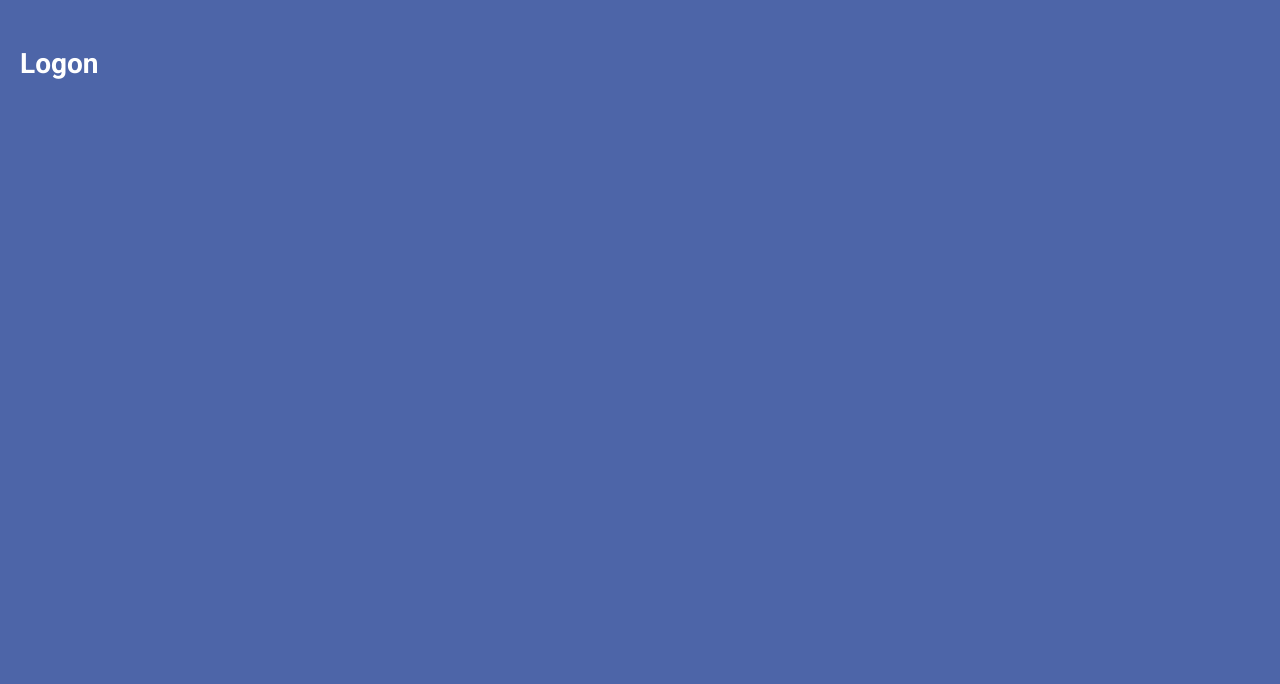
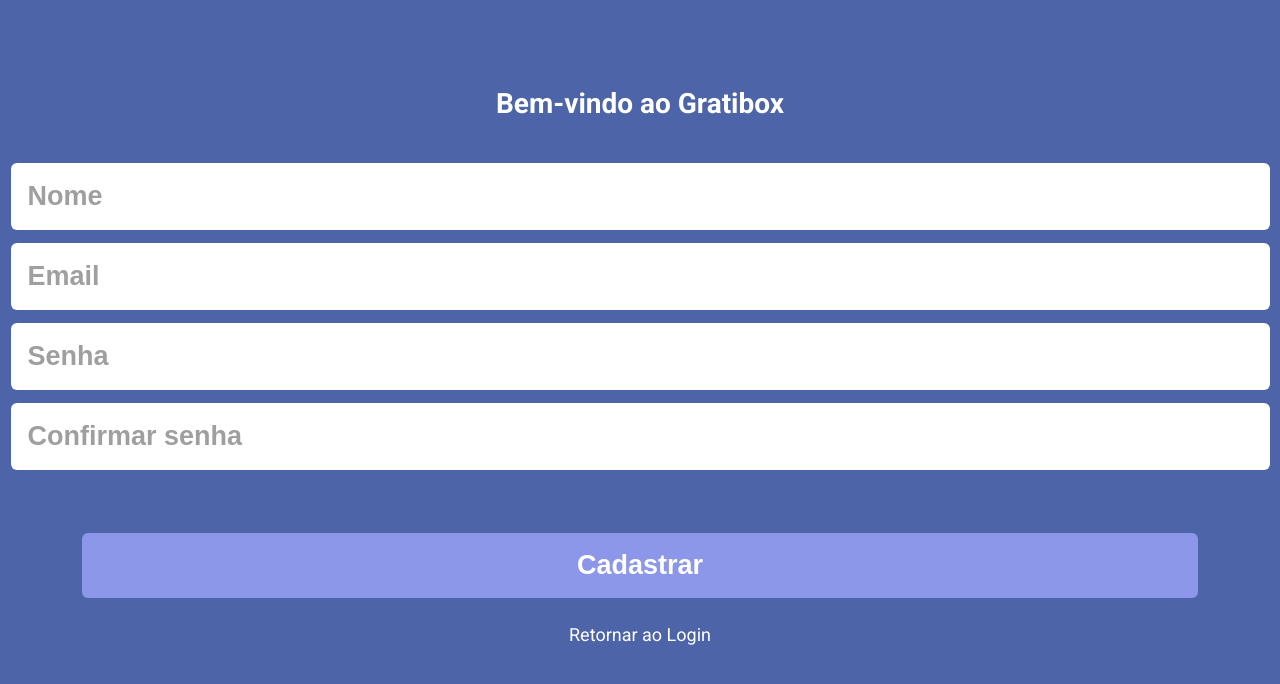
Before and after one commit to digdiego13/gratibox-front, a React (Create React App) app: page /sign-up in a window 1280 px wide. Shown: the top 684 px of the page. Built offline with nearby package versions, Linux system fonts and the light colour scheme.

Commit message:
Login e cadastros feitos

```diff
--- a/src/components/LoginPage.js
+++ b/src/components/LoginPage.js
@@ -3,7 +3,6 @@
 import { Link, useHistory } from "react-router-dom";
 import {SignUpOrLoginButtonStyled, SignUpOrLoginInputStyled, SwitchSignUpLoginLinkStyled} from "../shared/sharedStyles/sharedStyles";
 import UserContext from "../contexts/UserContext";
-
 import { postLogin } from "../service";
 
 export default function LoginPage() {
@@ -52,7 +51,7 @@
     }
     return (
         <LoginDataContainerStyled onSubmit={userLogin}>
-            <h1>Bem vindo</h1>
+            <h1>Bem-vindo ao Gratibox</h1>
             <SignUpOrLoginInputStyled
                     type="email"
                     placeholder="e-mail"
@@ -62,22 +61,19 @@
                 />
                 <SignUpOrLoginInputStyled
                     type="password"
-                    placeholder="password"
+                    placeholder="senha"
                     value={password}
                     onChange={(e) => setPassword(e.target.value)}
                     required
                 />
                 <SignUpOrLoginButtonStyled
                 type="submit"
-                back={'login'}
-                color= {'login'}
-                width ={'login'}
                 disabled={isLoading ? true : false}>
-                    Log In
+                    Login
                 </SignUpOrLoginButtonStyled >
                 <Link to={'/sign-up'} style={{textDecoration: 'none'}}>
                     <SwitchSignUpLoginLinkStyled>
-                        First time? Create an account!
+                    Ainda não sou grato
                     </SwitchSignUpLoginLinkStyled>
                 </Link>
         </LoginDataContainerStyled>
--- a/src/components/LogonPage.js
+++ b/src/components/LogonPage.js
@@ -1,9 +1,101 @@
+import styled from "styled-components";
+import { useState } from "react";
+import { Link, useHistory } from "react-router-dom";
+import {SignUpOrLoginButtonStyled, SignUpOrLoginInputStyled, SwitchSignUpLoginLinkStyled} from "../shared/sharedStyles/sharedStyles";
+import { postSignUp } from "../service";
+
+export default function SignUpPage() {
+
+    const [email, setEmail] = useState("");
+    const [password, setPassword] = useState("");
+    const [passwordConfirm, setPasswordConfirm] = useState('');
+    const [username, setUsername] = useState("");
+    const [isLoading, setIsLoading] = useState(false);
+    const history = useHistory();
+
+    function userSignUp (event){
+
+        event.preventDefault();
+
+        if(password !== passwordConfirm) {
+            alert("A senhas inseridas não são as mesmas.");
+            return
+        }
+        const body = {email, password, username}
+        setIsLoading(true);
+
+        postSignUp(body)
+            .then((response) => {
+                setIsLoading(false);
+                history.push('/sign-in');
+            })
+            .catch((err) => {
+                setIsLoading(false);
+                if (err.response.status === 403){
+                    alert ('O e-mail inserido já está cadastrado.');
+                }
+                else if (err.response.status === 500){
+                    alert ('Erro de servidor');
+                }
+                else{
+                    alert(err.response.data);
+                }
+            });
+    }
+
+    return(
+        <SignUpDataContainerStyled onSubmit={userSignUp}>
+                <h1>Bem-vindo ao Gratibox</h1>
+                <SignUpOrLoginInputStyled
+                    type="username"
+                    placeholder="Nome"
+                    value={username}
+                    onChange={(e) => setUsername(e.target.value)}
+                    required
+                />
+                <SignUpOrLoginInputStyled
+                    type="email"
+                    placeholder="Email"
+                    value={email}
+                    onChange={(e) => setEmail(e.target.value)}
+                    required
+                />
+                <SignUpOrLoginInputStyled
+                    type="password"
+                    placeholder="Senha"
+                    value={password}
+                    onChange={(e) => setPassword(e.target.value)}
+                    required
+                />
+                <SignUpOrLoginInputStyled
+                    type="password"
+                    placeholder="Confirmar senha"
+                    value={passwordConfirm}
+                    onChange={(e) => setPasswordConfirm(e.target.value)}
+                    required
+                />
+                <SignUpOrLoginButtonStyled
+                type="submit"
+                disabled={isLoading ? true : false}
+                back={'login'}
+                color= {'login'}
+                width ={'login'}>
+                    Cadastrar
+                </SignUpOrLoginButtonStyled>
+                <Link to={'/sign-in'} style={{textDecoration: 'none'}}>
+                    <SwitchSignUpLoginLinkStyled>
+                       Retornar ao Login
+                    </SwitchSignUpLoginLinkStyled>
+                </Link>
+            </SignUpDataContainerStyled>
+    )
+}
 
 
-
-export default function LogonPage() {
-
-    return (
-        <h1>Logon</h1>
-    )
-}
+const SignUpDataContainerStyled = styled.form`
+    display: flex;
+    flex-direction: column;
+    justify-content: center;
+    align-items: center;
+    margin-top: 40px
+`
--- a/src/index.css
+++ b/src/index.css
@@ -63,4 +63,5 @@
 body h1 {
     font-size: 28px;
     font-weight: 700;
+	margin-bottom: 45px;
   }
--- a/src/service.js
+++ b/src/service.js
@@ -1,5 +1,5 @@
 import axios from "axios";
-const URL = 'http://localhost:4000';
+const URL = 'http://localhost:4001';
 
 
 const createHeaders = (token) => {
--- a/src/shared/sharedStyles/sharedStyles.js
+++ b/src/shared/sharedStyles/sharedStyles.js
@@ -17,16 +17,16 @@
     }
 `
 const SignUpOrLoginButtonStyled = styled.button`
-    background-color: ${props => props.back === 'login'? `#1877F2`: `${props.back}`};
+    background-color: #8C97EA;
+    margin-top: 50px;
     height: 65px;
     border: none;
     border-radius: 6px;
     margin-bottom: 13px;
-    width:  ${props => props.width === 'login'? `100%`: '48%'};
-    font-family: 'Oswald', sans-serif;
+    width: 90%;
     font-size: 27px;
     font-weight: 700;
-    color: ${props => props.back === 'login'? `#FFF`: 'black'};
+    color: white;
     &:hover{
         cursor: pointer;
         filter: brightness(1.5);
@@ -34,11 +34,9 @@
 
 `
 const SwitchSignUpLoginLinkStyled = styled.p`
-    color: #FFF;
-    font-family: 'Lato', sans-serif;
     text-align: center;
-    text-decoration: underline;
-
+    margin-top: 15px;
+    color: white;
 `
 export {
     SignUpOrLoginButtonStyled,
```
